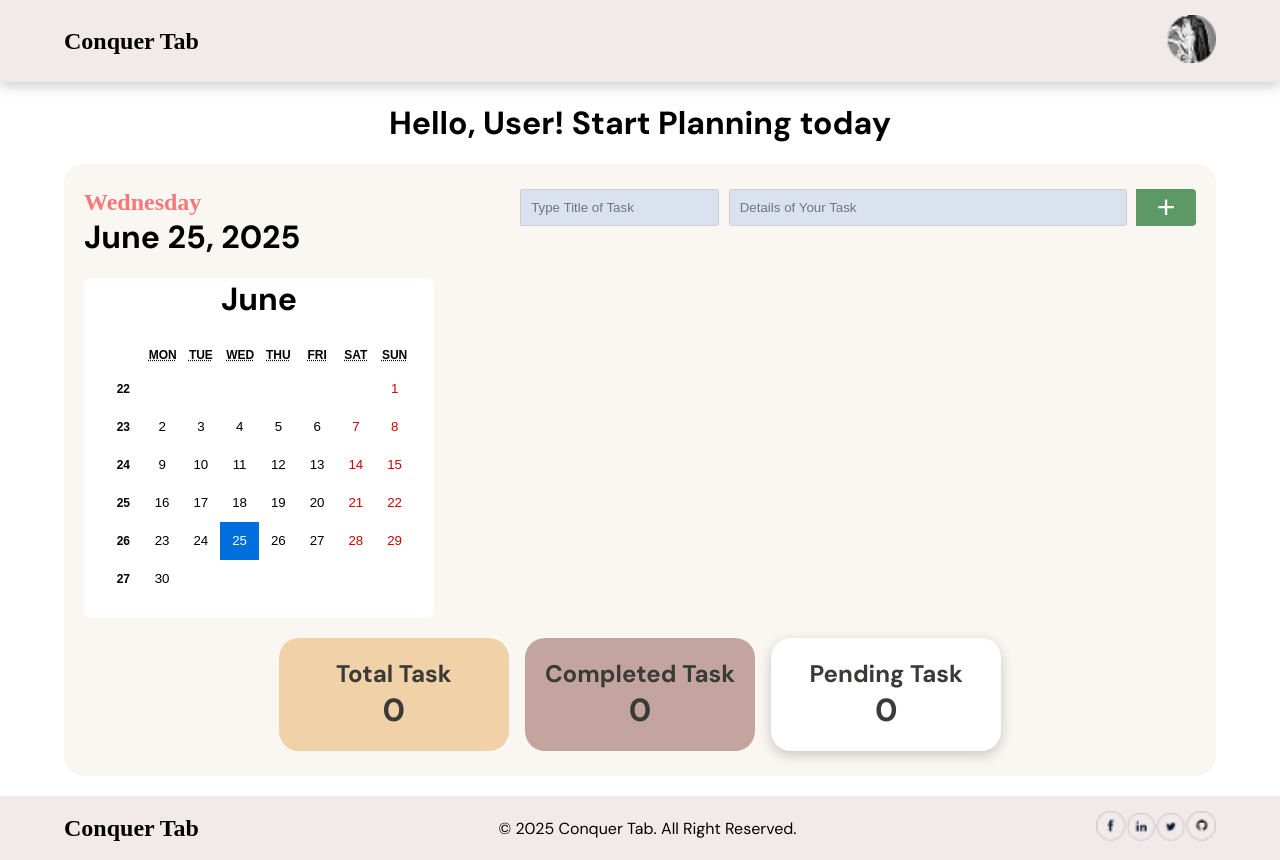
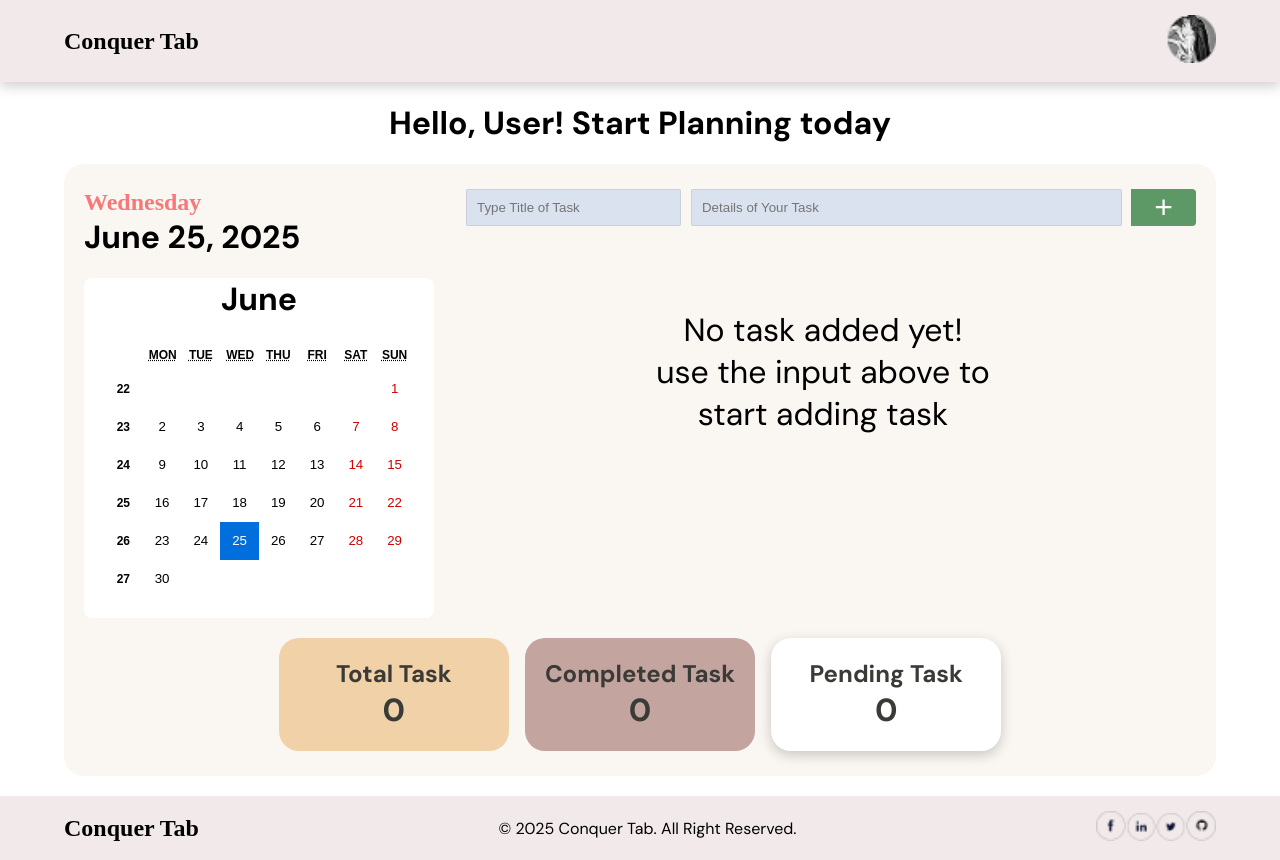
Before and after one commit to Holuwaconquer/React-TodoApp, a React (Vite) app: page / in a window 1280 px wide. Built offline with nearby package versions, Linux system fonts and the light colour scheme; a web font is replaced by a local one.

Commit message:
updated the display task section

```diff
--- a/src/components/DisplayTask.jsx
+++ b/src/components/DisplayTask.jsx
@@ -3,7 +3,7 @@ import Delete from '../assets/delete.svg'
 import Edit from '../assets/edit.svg'
 import Checkbox from '../assets/CheckCircle.svg'
 
-const DisplayTask = ({ addToTask, taskArray, deleteTask, completeTask, editTask }) => {
+const DisplayTask = ({ taskArray, deleteTask, completeTask, editTask }) => {
 
     const archiveTask = (index) =>{
         completeTask(index)
@@ -12,7 +12,7 @@ const DisplayTask = ({ addToTask, taskArray, deleteTask, completeTask, editTask
   return (
     <>
         <div className='cardContainer'>
-                {
+                {taskArray.length > 0 ?
                     taskArray.map((task, index) => (
                         <div key={index} className='cardDiv'>
                             <div className='cardContent'>
@@ -37,7 +37,15 @@ const DisplayTask = ({ addToTask, taskArray, deleteTask, completeTask, editTask
                                 </div>
                             </div>
                         </div>
-                    ))
+                    )) : <p style={{
+                            textAlign: 'center',
+                            fontSize: '2em',
+                            transform: 'translate(50%, 50%)'
+                            }}
+                            >No task added yet!
+                            <br/>
+                            use the input above to start adding task
+                        </p>
                 }
         </div>
     </>
```
